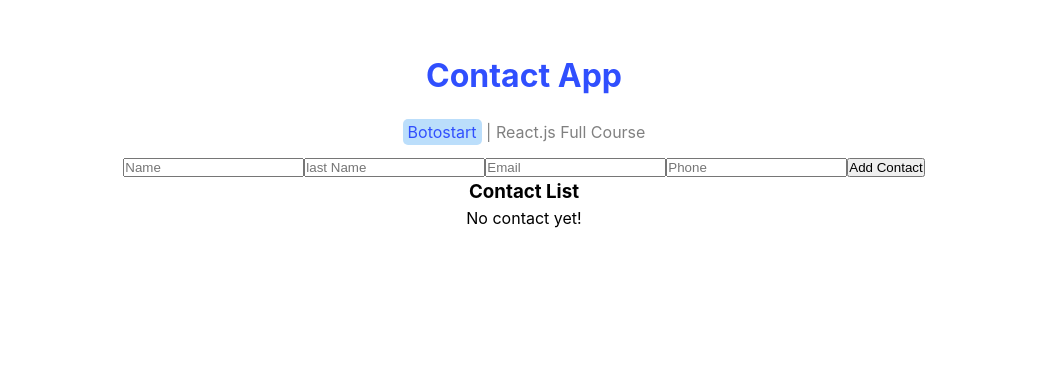
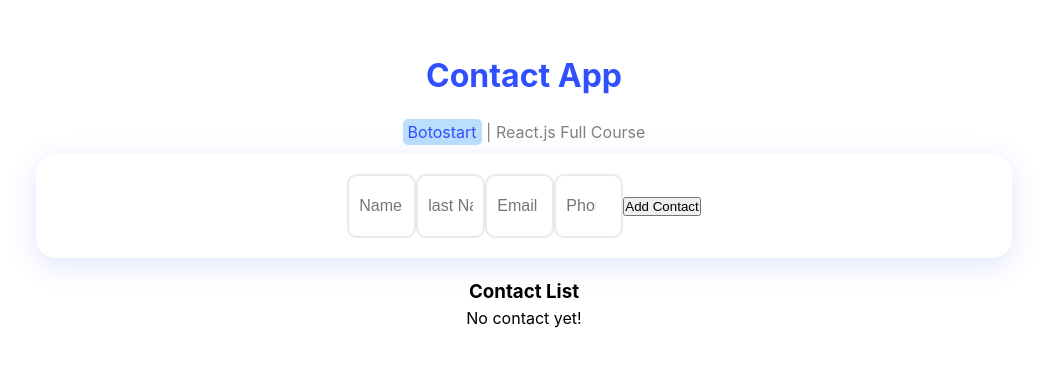
Before and after one commit to rezahajitabar/contact-app, a React (Vite) app: page / in a window 1280 px wide. Shown: the top 366 px of the page, without its empty margins (116-1163 px from the left). Built offline with nearby package versions, Linux system fonts and the light colour scheme.

Commit message:
five commit project

```diff
--- a/src/components/Contact.jsx
+++ b/src/components/Contact.jsx
@@ -3,6 +3,7 @@ import { useState } from 'react';
 import Contactslist from './Contactslist';
 import inputs from '../contants/input';
 import { v4 } from 'uuid';
+import styles from "./Contacts.module.css";
 
 
 function Contact() {
@@ -38,12 +39,19 @@ function Contact() {
       email: "",
       phone: "",
     })
-    console.log(contacts);
+
+  };
+
+  const deleteHandler=id => {
+    const newContacts=contacts.filter(contact => contact.id !==id);
+    setContacts(newContacts);
+
+
   }
 
   return (
-    <div>
-        <div>
+    <div className={styles.container}>
+        <div className={styles.form}>
           {
             inputs.map((input,index) => (<input
              key={index}
@@ -59,8 +67,8 @@ function Contact() {
 
          <button onClick={addHandler}>Add Contact</button>
         </div>
-        <div>{alert && <p>{alert}</p>}</div>
-        <Contactslist contacts={contacts}/>
+        <div className={styles.alert}>{alert && <p>{alert}</p>}</div>
+        <Contactslist contacts={contacts} deleteHandler={deleteHandler}/>
     </div>
   )
 }
--- a/src/components/ContactItem.jsx
+++ b/src/components/ContactItem.jsx
@@ -1,13 +1,13 @@
 
 import Contactslist from './Contactslist'
-function ContactItem(props) {
-    console.log(props);
+function ContactItem({data:{id,name,lastName,email,phone},deleteHandler}) {
+
   return (
-    <li key={props.data.id}>
-          <p>{props.data.name} {props.data.lastName}</p>
-          <p><span>🖨</span>{props.data.email}</p>
-          <p><span>☎</span>{props.data.phone}</p>
-          <button>🛒</button>
+    <li key={id}>
+          <p>{name} {lastName}</p>
+          <p><span>🖨</span>{email}</p>
+          <p><span>☎</span>{phone}</p>
+          <button onClick={()=> deleteHandler(id)}>🛒</button>
            </li>
   )
 }
--- /dev/null
+++ b/src/components/Contacts.module.css
@@ -0,0 +1,27 @@
+.container{
+    display: flex;
+    flex-direction: column;
+    align-items: center;
+}
+
+.form{
+    width: 100%;
+    display: flex;
+    flex-wrap: wrap;
+    align-items: center;
+    justify-content: center;
+    padding: 20px;
+    margin-bottom: 20px;
+    border-radius: 20px;
+    box-shadow: #304ffe25 0px 7px 29px 0px;
+}
+
+.form input{
+width: 45px;
+height: 40px;
+padding: 10px;
+border: 2px solid #eaeaea;
+border-radius: 10px;
+color: #304ffe;
+font-size: 1rem;
+}
--- a/src/components/Contactslist.jsx
+++ b/src/components/Contactslist.jsx
@@ -1,13 +1,13 @@
 import ContactItem from "./ContactItem";
 
-function Contactslist({contacts}) {
+function Contactslist({contacts,deleteHandler}) {
 console.log(contacts);
   return (
     <div>
       <h3>Contact List</h3>
       {contacts.length ? ( <ul>
         {contacts.map((contact) =>
-        <ContactItem key={contact.id} data={contact}/>
+        <ContactItem key={contact.id} data={contact} deleteHandler={deleteHandler}/>
         )}
       </ul>) : <p>No contact yet!</p>}
 
```
